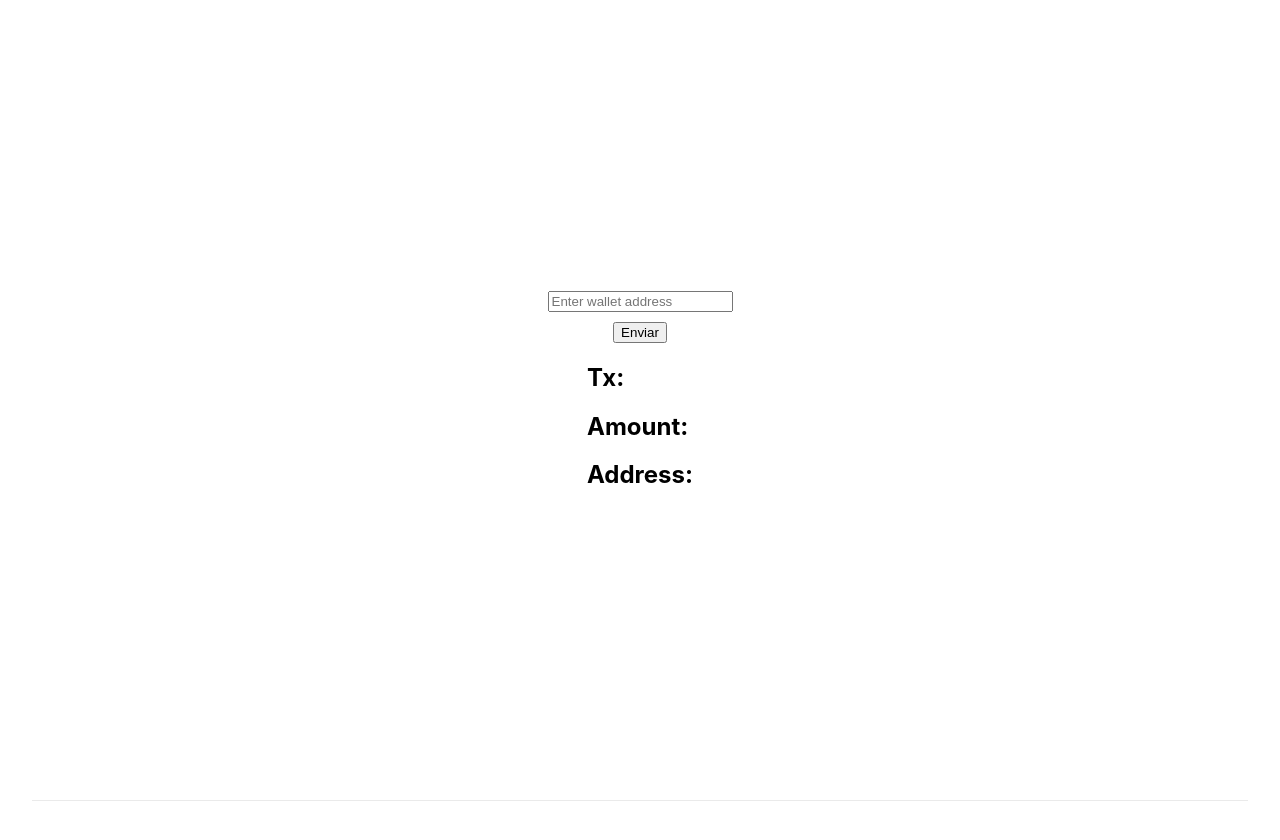
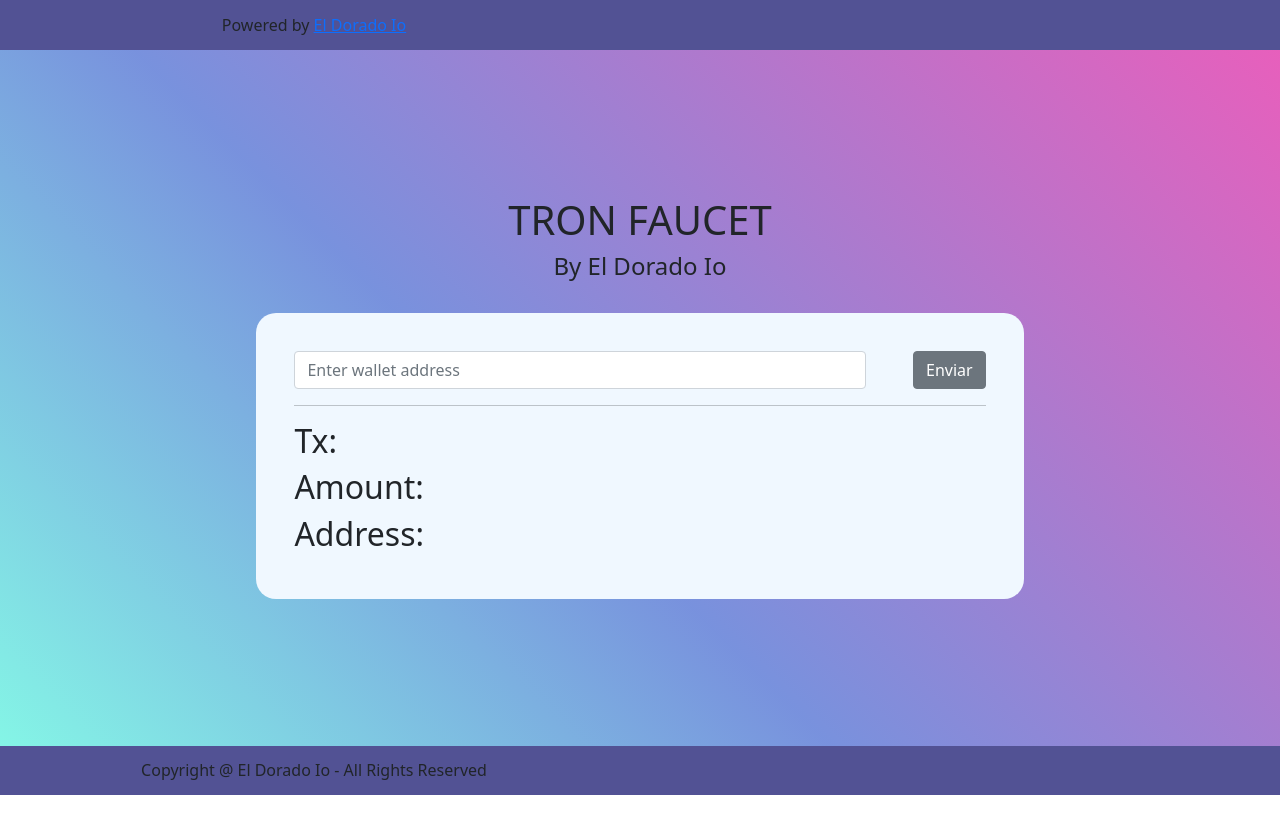
Before and after one commit to josher8a/TestnetTronFaucet-1, a Next.js app: page / in a window 1280 px wide. Shown: the top 840 px of the page. After the commit the page ends 800 px from the top, so only its background shows below. Built offline with nearby package versions, Linux system fonts and the light colour scheme.

Commit message:
Actualizacion de Front View by Braulio Chavez

```diff
--- a/package.json
+++ b/package.json
@@ -9,9 +9,11 @@
     "lint": "next lint"
   },
   "dependencies": {
+    "bootstrap": "^5.1.3",
     "next": "12.1.6",
-    "react": "18.2.0",
-    "react-dom": "18.2.0",
+    "react": "^18.2.0",
+    "react-dom": "^18.2.0",
+    "reactstrap": "^9.1.1",
     "tronweb": "^4.2.0"
   },
   "devDependencies": {
--- /dev/null
+++ b/pages/components/layout.tsx
@@ -0,0 +1,43 @@
+import type { NextPage } from 'next'
+import { useState, useCallback } from 'react'
+import Head from 'next/head'
+import styles from '../../styles/Home.module.css'
+import {Col, Row, Container} from "reactstrap"
+import 'bootstrap/dist/css/bootstrap.css'
+
+export default function Layout({
+    children,
+    home
+  }: {
+    children: React.ReactNode
+    home?: boolean
+  }) {
+    return(
+        <>
+            {/* Header */}
+            <nav className={styles.navbar}>
+                <Container fluid="true">
+                    <Row fluid="true" xs="12" className={styles.row}>
+                        <Col fluid="true" xs="6" className={styles.col}>
+                            <p className={styles.p}>Powered by <a href="app.eldorado.io">El Dorado Io</a></p>
+                        </Col>
+                        <Col fluid="true" xs="6" className={styles.col}>
+                            {/* <p className={styles.p}>Columna 2</p> */}
+                        </Col>
+                    </Row>
+                </Container>
+            </nav>
+            <main className={styles.main}>{children}</main>
+            {/* Footer */}
+            <nav className={styles.navbar}>
+                <Container fluid="true">
+                    <Row fluid="true" xs="12" className={styles.row}>
+                        <Col fluid="true" xs="6" className={styles.col}>
+                            <p className={styles.p}>Copyright @ El Dorado Io - All Rights Reserved</p>
+                        </Col>
+                    </Row>
+                </Container>
+            </nav>
+        </>
+    )
+}
--- a/pages/index.tsx
+++ b/pages/index.tsx
@@ -2,6 +2,8 @@
 import { useState, useCallback } from 'react'
 import Head from 'next/head'
 import styles from '../styles/Home.module.css'
+import Layout from './components/layout'
+import { Col, Row, Container, Button, Input } from 'reactstrap'
 
 const Home: NextPage = () => {
     // window.open(`https://shasta.tronscan.org/#/transaction/${res}`);
@@ -22,14 +24,47 @@
     }, [walletAddress])
 
     return (
+        <Layout>
             <div className={styles.container}>
                 <Head>
                     <title>Create Next App</title>
                     <meta name="description" content="Generated by create next app" />
                     <link rel="icon" href="/favicon.ico" />
                 </Head>
-            <main className={styles.main}>
-                <input
+
+                {/* Title */}
+                <Container fluid="true" className={styles.title}>
+                    <h1>TRON FAUCET</h1>
+                    <h4>By El Dorado Io</h4>
+                </Container>
+
+                <br />
+
+                {/* Wallet Info */}
+                <Container fluid="true" className={styles.transaction}>
+                    <Row fluid="true" xs="12">
+                        <Col fluid="true" xs="10" className={styles.input}>
+                            <Input
+                                className={styles.input}
+                                type="text"
+                                placeholder="Enter wallet address"
+                                value={walletAddress}
+                                onChange={e => setWalletAddress(e.target.value)}
+                            />
+                        </Col>
+                        <Col fluid="true" xs="2" className={styles.button}>
+                            <Button className={styles.button} onClick={handleChange}>Enviar</Button>
+                        </Col>
+                    </Row>
+                    <hr/>
+                    <Row fluid="true" xs="12">
+                        <h2>Tx: {response.tx}</h2>
+                        <h2>Amount: {response.amount}</h2>
+                        <h2>Address: {response.address}</h2>
+                    </Row>
+                </Container>
+
+                {/* <input
                     type="text"
                     placeholder="Enter wallet address"
                     value={walletAddress}
@@ -37,15 +72,9 @@
                 />
                 <button style={{ marginTop: 10 }} onClick={handleChange}>
                     Enviar
-                </button>
-                <div>
-                    <h2>Tx: {response.tx}</h2>
-                    <h2>Amount: {response.amount}</h2>
-                    <h2>Address: {response.address}</h2>
+                </button> */}
             </div>
-            </main>
-            <footer className={styles.footer}></footer>
-        </div>
+        </Layout>
     )
 }
 
--- a/styles/Home.module.css
+++ b/styles/Home.module.css
@@ -1,15 +1,52 @@
 .container {
-  padding: 0 2rem;
+  padding: 0 1rem;
+  width: 100vh;
+}
+
+.row {
+  padding: 1% 0 1% 0;
+  margin: 0;
 }
 
 .main {
-  min-height: 100vh;
-  padding: 4rem 0;
+  min-height: 87vh;
+  padding: 2rem 0;
   flex: 1;
   display: flex;
   flex-direction: column;
   justify-content: center;
   align-items: center;
+  background: hsla(172, 85%, 74%, 1); background: linear-gradient(45deg, hsla(172, 85%, 74%, 1) 0%, hsla(225, 60%, 67%, 1) 42%, hsla(319, 74%, 64%, 1) 100%);
+}
+
+.col {
+  display: flex;
+  flex: 1;
+  align-items: center;
+  justify-content: center;
+  flex-direction: column;
+  padding: 0;
+  margin: 0;
+}
+
+.button {
+  text-align: right;
+}
+
+.input {
+
+}
+
+.p {
+  padding: 0;
+  margin: 0;
+}
+
+.transaction {
+  background-color: aliceblue;
+  padding: 5% 5% 5% 5%;
+  margin: 0;
+  border-radius: 20px;
 }
 
 .footer {
@@ -108,6 +145,10 @@
   margin-left: 0.5rem;
 }
 
+.navbar{
+  background-color: hsla(240, 64%, 27%, 0.75);
+}
+
 @media (max-width: 600px) {
   .grid {
     width: 100%;
```
Also changed, not shown: 1 other file (tests, documents, lock files or other folders). Lines whose indentation alone changed are shown as unchanged.
